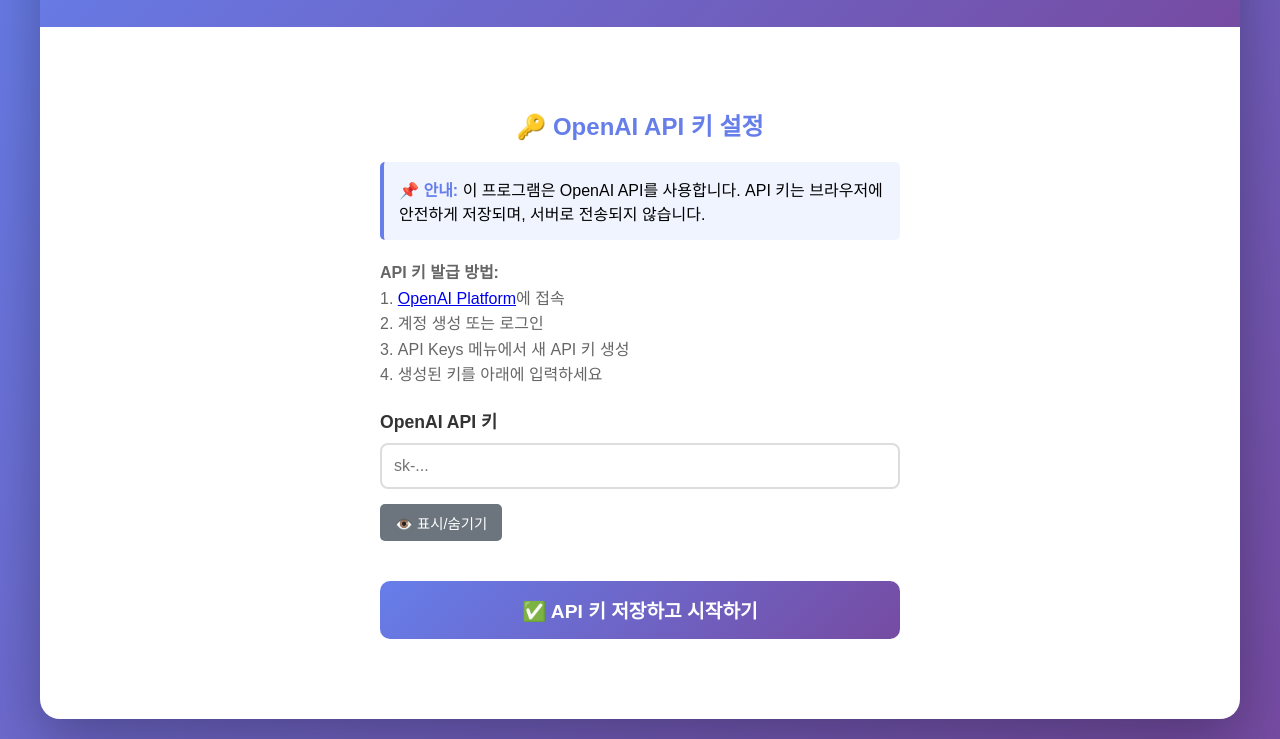
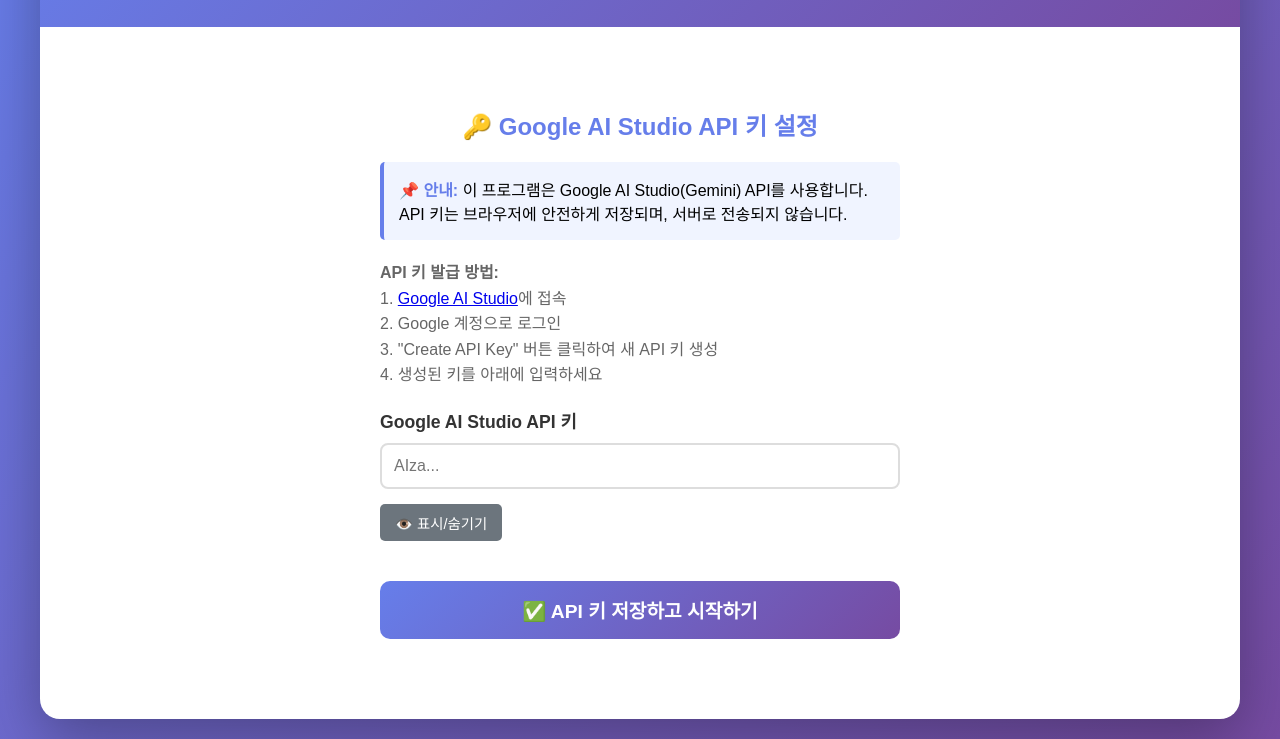
Before and after one commit to jin-mathteacher/TPACK, a website: page public/index.html in a window 1280 px wide. Shown: the part 134-873 px from the top of the page. Drawn offline with Linux system fonts and the light colour scheme.

Commit message:
Add files via upload

```diff
--- a/public/index.html
+++ b/public/index.html
@@ -561,23 +561,23 @@
         <!-- API 키 입력 섹션 -->
         <div class="content">
             <div class="api-key-section" id="apiKeySection">
-                <h2>🔑 OpenAI API 키 설정</h2>
+                <h2>🔑 Google AI Studio API 키 설정</h2>
                 <div class="info-box">
-                    <strong>📌 안내:</strong> 이 프로그램은 OpenAI API를 사용합니다.
+                    <strong>📌 안내:</strong> 이 프로그램은 Google AI Studio(Gemini) API를 사용합니다.
                     API 키는 브라우저에 안전하게 저장되며, 서버로 전송되지 않습니다.
                 </div>
                 <p>
                     <strong>API 키 발급 방법:</strong><br>
-                    1. <a href="https://platform.openai.com/api-keys" target="_blank">OpenAI Platform</a>에 접속<br>
-                    2. 계정 생성 또는 로그인<br>
-                    3. API Keys 메뉴에서 새 API 키 생성<br>
+                    1. <a href="https://aistudio.google.com/apikey" target="_blank">Google AI Studio</a>에 접속<br>
+                    2. Google 계정으로 로그인<br>
+                    3. "Create API Key" 버튼 클릭하여 새 API 키 생성<br>
                     4. 생성된 키를 아래에 입력하세요
                 </p>
                 <form id="apiKeyForm">
                     <div class="input-group">
-                        <label for="apiKey">OpenAI API 키</label>
+                        <label for="apiKey">Google AI Studio API 키</label>
                         <input type="password" id="apiKey" name="apiKey"
-                               placeholder="sk-..." required>
+                               placeholder="AIza..." required>
                         <button type="button" class="toggle-visibility" onclick="toggleApiKeyVisibility()">
                             👁️ 표시/숨기기
                         </button>
@@ -718,7 +718,7 @@
 
     <script>
         // API 키 관리
-        const API_KEY_STORAGE = 'tpack_openai_api_key';
+        const API_KEY_STORAGE = 'tpack_google_ai_api_key';
 
         // 페이지 로드 시 API 키 확인 및 서버 연결 확인
         window.addEventListener('DOMContentLoaded', function() {
@@ -800,8 +800,8 @@
                 return;
             }
 
-            if (!apiKey.startsWith('sk-')) {
-                if (!confirm('입력하신 키가 OpenAI API 키 형식이 아닌 것 같습니다. 계속하시겠습니까?')) {
+            if (!apiKey.startsWith('AIza')) {
+                if (!confirm('입력하신 키가 Google AI Studio API 키 형식이 아닌 것 같습니다. 계속하시겠습니까?')) {
                     return;
                 }
             }
```
